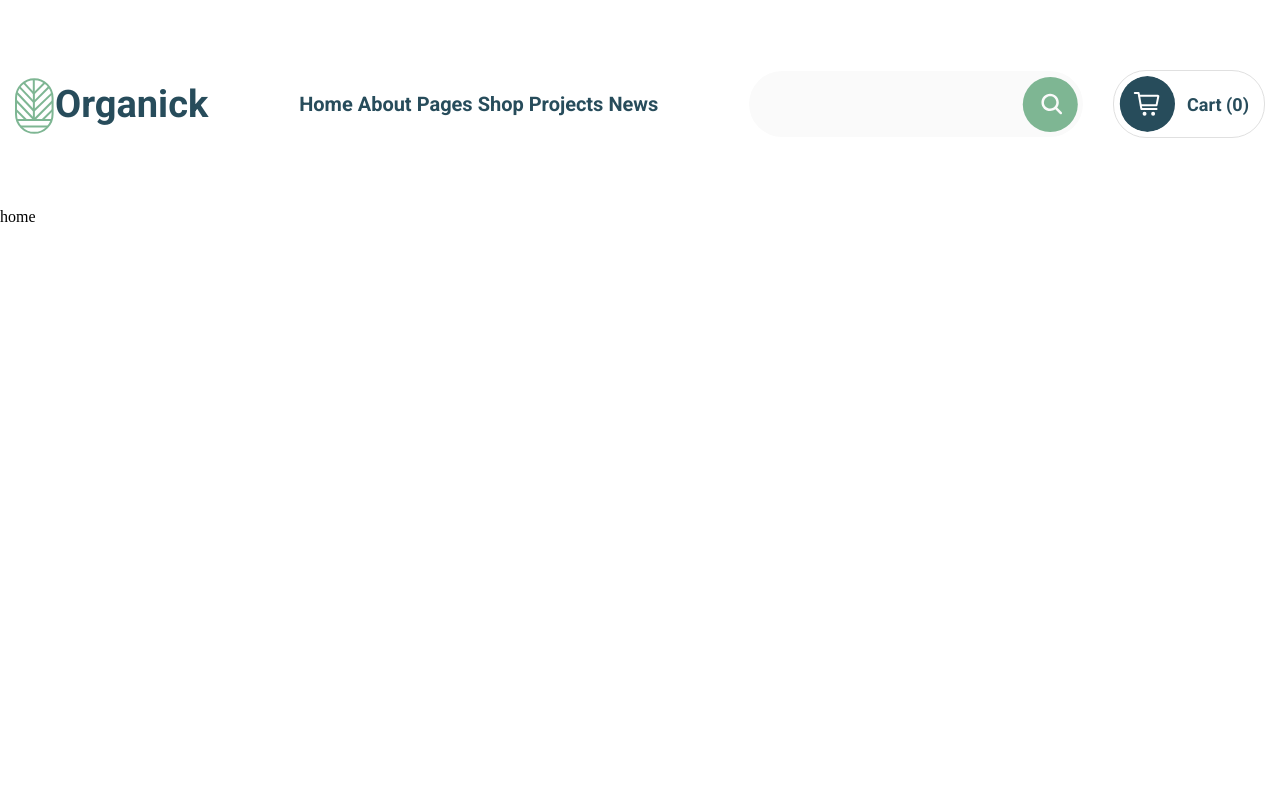
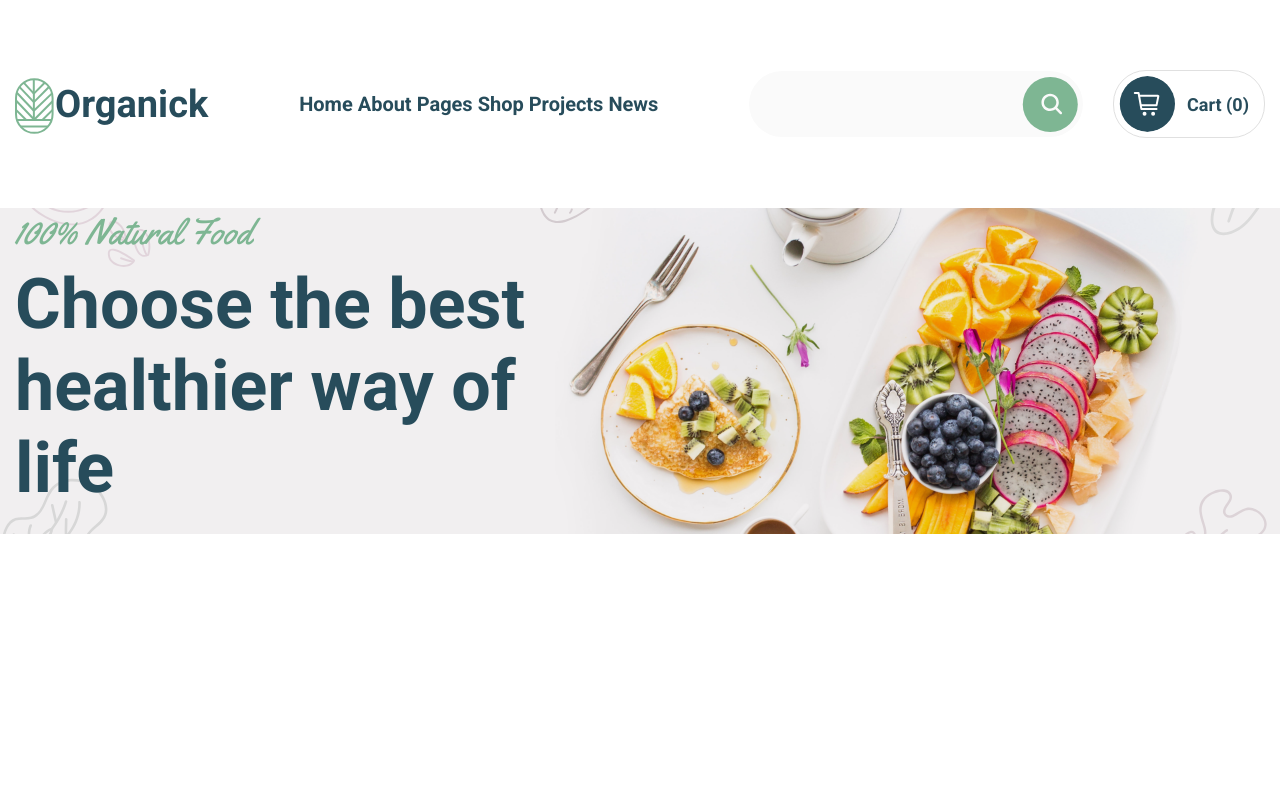
Before and after one commit to AlienNT/agriculture-webflow, a Vue app in the folder client/: page / in a window 1280 px wide. Shown: the top 800 px of the page. Built offline with nearby package versions, Linux system fonts and the light colour scheme.

Commit message:
update (pages) добавил баннер домашней страницы

```diff
--- a/client/src/pages/HomePage.vue
+++ b/client/src/pages/HomePage.vue
@@ -1,11 +1,65 @@
 <script setup>
 
+import PageTemplate from "@/components/templates/PageTemplate.vue";
+import VTitle from "@/components/siteComponents/VTitle.vue";
+import VButton from "@/components/siteComponents/VButton.vue";
+import VCursive from "@/components/siteComponents/VCursive.vue";
 </script>
 
 <template>
-  <div class="page home-page">home</div>
+  <div class="page home">
+    <PageTemplate
+        max-height=""
+    >
+      <template v-slot:bannerContent>
+        <div class="container page-banner-content">
+          <div class="content-wrapper">
+            <div class="design-text">
+              <VCursive
+                  value="100% Natural Food"
+              />
+            </div>
+            <div class="content-title">
+              <VTitle
+                  value="Choose the best healthier way of life"
+              />
+            </div>
+            <div class="content-button">
+              <VButton
+                  label="Explore Now"
+                  :style-type="1"
+              />
+            </div>
+          </div>
+        </div>
+      </template>
+    </PageTemplate>
+  </div>
 </template>
 
 <style scoped>
+.page-banner-content {
+  text-align: left;
+}
 
+.content-wrapper {
+  max-width: 530px;
+  margin-right: auto;
+}
+
+.content-title {
+  font-size: 70px;
+  font-weight: 800;
+  margin-bottom: 25px;
+}
+
+.design-text {
+  color: #68A47F;
+  font-family: Yellowtail, sans-serif;
+  font-size: 36px;
+  font-style: normal;
+  font-weight: 400;
+  line-height: normal;
+  margin-bottom: 6px;
+}
 </style>
```
